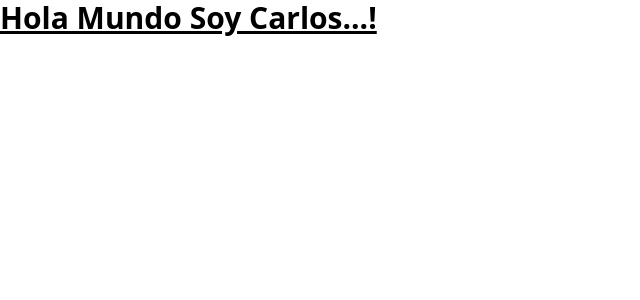
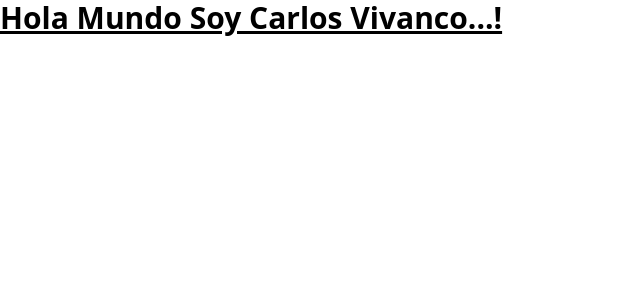
Before and after one commit to CAVIVANCOR/varoma, a React (Vite) app: page / in a window 1280 px wide. Shown: the top 300 px of the page, without its empty margins (0-640 px from the left). Built offline with nearby package versions, Linux system fonts and the light colour scheme.

Commit message:
Confirmacion creacion

```diff
--- a/src/App.jsx
+++ b/src/App.jsx
@@ -1,7 +1,7 @@
 export default function App() {
   return (
     <h1 className="text-3xl font-bold underline">
-      Hola Mundo Soy Carlos...!
+      Hola Mundo Soy Carlos Vivanco...!
     </h1>
   )
 }
```
